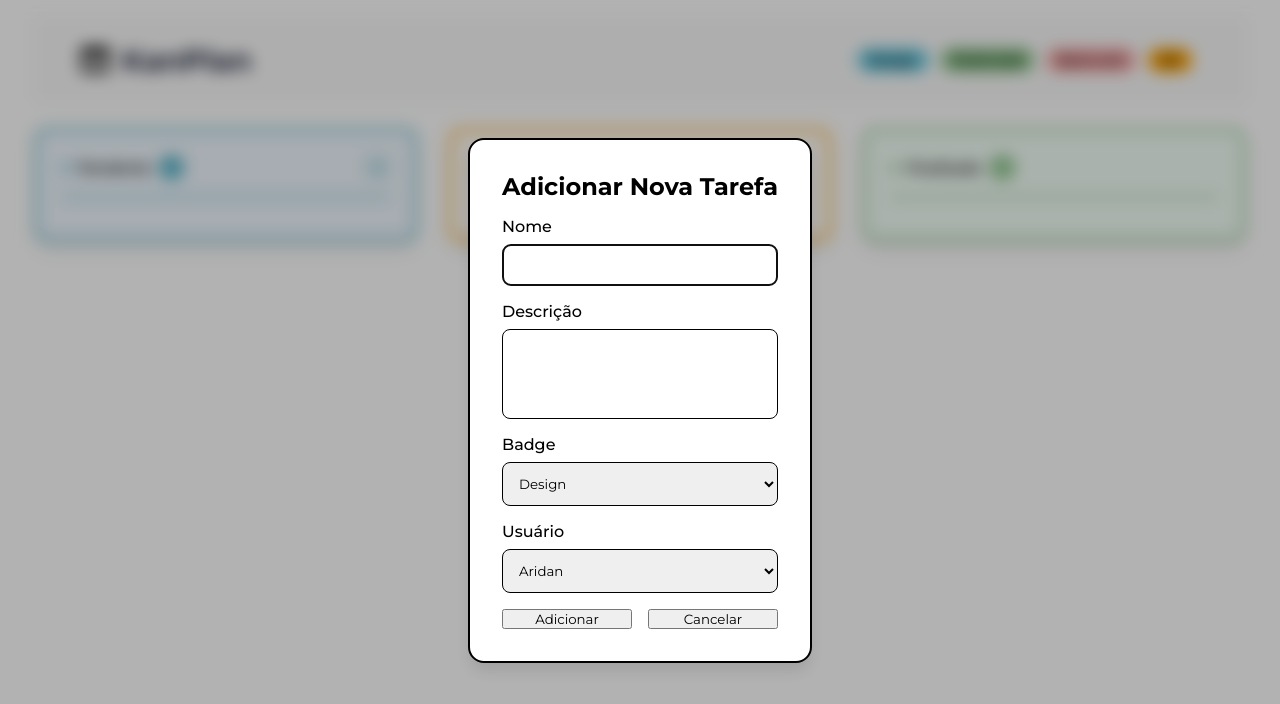
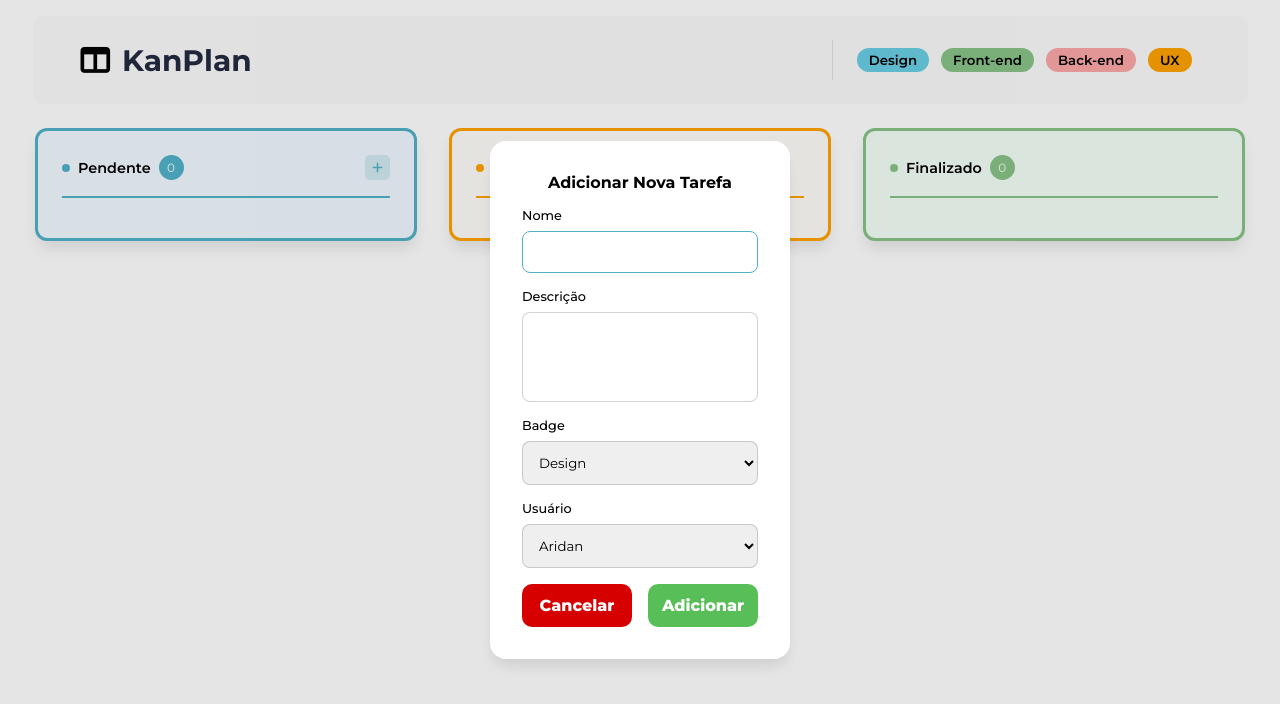
Before and after one commit to Gabrielleite00/Projeto-Kanban, a website built with Vite: page index.html in a window 1280 px wide. Both pictures are taken after a click on the button 377 px from the left and 167 px from the top of the page. Built offline with nearby package versions, Linux system fonts and the light colour scheme; no server answers.

Commit message:
Cria função para puxar as tarefas armazenadas no localStorage quando a página é recarregada

```diff
--- a/src/components/card/card.ts
+++ b/src/components/card/card.ts
@@ -1,6 +1,15 @@
 import { Task } from "../../interfaces/task.interface";
 
 export class Card {
+
+    formatData(date: Date): string {
+        const validDate = new Date(date);
+        return validDate.toLocaleDateString("pt-br", {
+            day: "2-digit",
+            month: "2-digit",
+            year: "numeric",
+        });
+    }
 
     getBadgeColor(badge: string): string {
         let badgeColor: string = ""
@@ -55,7 +64,7 @@ export class Card {
                     </div>
                     <span class="card-date">
                         <i class="fa-regular fa-calendar"></i>
-                        ${Intl.DateTimeFormat('pt-BR').format(task.createdAt)}
+                        ${this.formatData(task.createdAt)}
                     </span>
                 </div>
 
--- a/src/data/data.ts
+++ b/src/data/data.ts
@@ -1,5 +1,3 @@
 import { Task } from "../interfaces/task.interface";
 
-export const tasks: Task[] = [
-
-];
+export const tasks: Task[] = JSON.parse(localStorage.getItem('kanbanTasks') ?? '[]') || [];
--- a/src/styles/components/edit-form.css
+++ b/src/styles/components/edit-form.css
@@ -1,64 +1,10 @@
 @import "../../styles/variables.css";
-
-* {
-    font-family: var(--Monsterrat);
-}
 
 .edit-modal {
     margin: auto;
     min-width: 300px;
     border-radius: 16px;
-    border: 2px solid;
     padding: 32px;
     box-shadow: 0px 10px 15px -3px rgba(0, 0, 0, 0.1);
-    border: 2px solid;
+    border: none;
 }
-
-.modal::backdrop {
-    background-color: rgba(0, 0, 0, 0.3);
-    backdrop-filter: blur(8px);
-}
-
-.modal__form {
-    display: flex;
-    align-items: center;
-    flex-direction: column;
-    gap: 16px;
-    width: 100%;
-}
-
-.form__title {}
-
-.form__field {
-    display: flex;
-    flex-direction: column;
-    gap: 8px;
-    width: 100%;
-}
-
-.field__label {
-    font-weight: 500;
-}
-
-.field__input {
-    border: 1px solid;
-    border-radius: 8px;
-    padding: 12px;
-}
-
-.field__input--text-area {
-    resize: none;
-    padding: 12px;
-    border: 1px solid;
-    border-radius: 8px;
-}
-
-.form__actions {
-    width: 100%;
-    display: flex;
-    gap: 16px;
-}
-
-.form__actions > button {
-    width: 100%;
-}
--- a/src/styles/components/form.css
+++ b/src/styles/components/form.css
@@ -8,15 +8,9 @@
     margin: auto;
     min-width: 300px;
     border-radius: 16px;
-    border: 2px solid;
+    border: none;
     padding: 32px;
     box-shadow: 0px 10px 15px -3px rgba(0, 0, 0, 0.1);
-    border: 2px solid;
-}
-
-.modal::backdrop {
-    background-color: rgba(0, 0, 0, 0.3);
-    backdrop-filter: blur(8px);
 }
 
 .modal__form {
@@ -27,7 +21,9 @@
     width: 100%;
 }
 
-.form__title {}
+.form__title {
+    font-size: 1rem;
+}
 
 .form__field {
     display: flex;
@@ -38,27 +34,45 @@
 
 .field__label {
     font-weight: 500;
+    font-size: 0.8rem;
 }
 
 .field__input {
-    border: 1px solid;
+    border: 1px solid var(--grey-three);
     border-radius: 8px;
     padding: 12px;
+}
+.field__input:focus, .field__input--text-area:focus {
+    outline: none;
+    border: 1px solid var(--blue);
 }
 
 .field__input--text-area {
     resize: none;
     padding: 12px;
-    border: 1px solid;
+    border: 1px solid var(--grey-three);
     border-radius: 8px;
 }
 
 .form__actions {
     width: 100%;
     display: flex;
+    flex-direction: row-reverse;
     gap: 16px;
 }
 
 .form__actions > button {
+    background-color: var(--red);
+    color: var(--white);
+    font-weight: 800;
+    font-size: 1rem;
+    border: none;
+    padding: .75rem;
     width: 100%;
+    border-radius: 10px;
+    cursor: pointer;
 }
+
+.form__actions > button:nth-child(1) {
+    background-color: var(--strong-green);
+}
--- a/src/styles/variables.css
+++ b/src/styles/variables.css
@@ -16,6 +16,7 @@
     --light-green: #F3FFF7;
     --grey: #6b6b6b71;
     --grey-two: #6b6b6b2d;
+    --grey-three: #6b6b6b4c;
     --light-grey-bg: #c4c4c416;
     --light-blue: #f0f8ff;
     --Monsterrat: "Montserrat", sans-serif;
--- a/src/utils/renderTasks.ts
+++ b/src/utils/renderTasks.ts
@@ -1,4 +1,6 @@
+import { tasks } from "../data/data";
 import { Task } from "../interfaces/task.interface";
+// import { Task } from "../interfaces/task.interface";
 import { body, columns, editForm, form, header, modalExcluir } from "../main";
 import { createCard } from "./createCard";
 import { deleteCard } from "./deleteCard";
--- a/src/utils/storageUtils.ts
+++ b/src/utils/storageUtils.ts
@@ -1,8 +1,5 @@
-export function saveTasksToLocalStorage(tasks: any[]) {
+import { Task } from "../interfaces/task.interface";
+
+export function saveTasksToLocalStorage(tasks: Task[]) {
   localStorage.setItem('kanbanTasks', JSON.stringify(tasks));
 }
-
-export function loadTasksFromLocalStorage(): any[] {
-  const storedTasks = localStorage.getItem('kanbanTasks');
-  return storedTasks ? JSON.parse(storedTasks) : [];
-}
```
Also changed, not shown: Readme.md.
